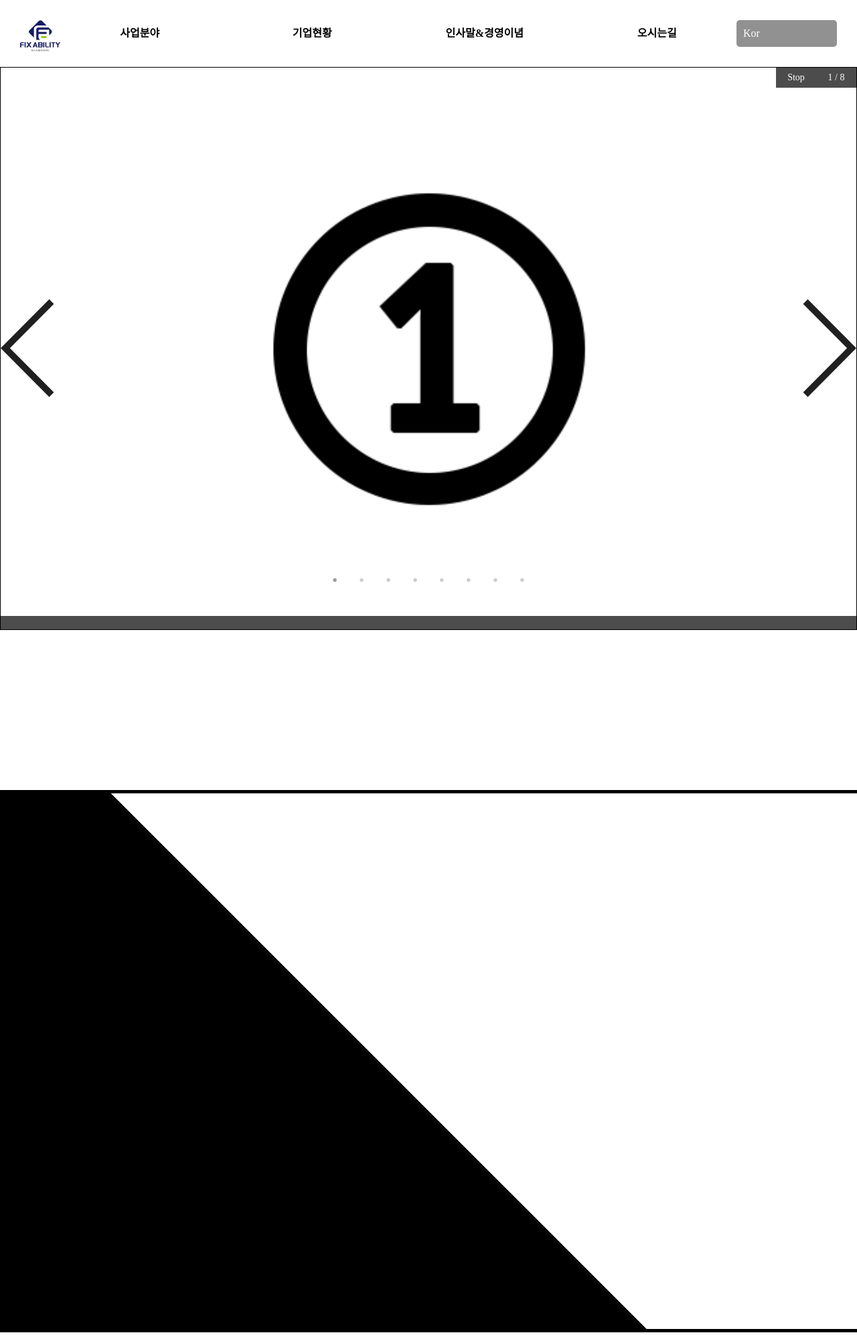
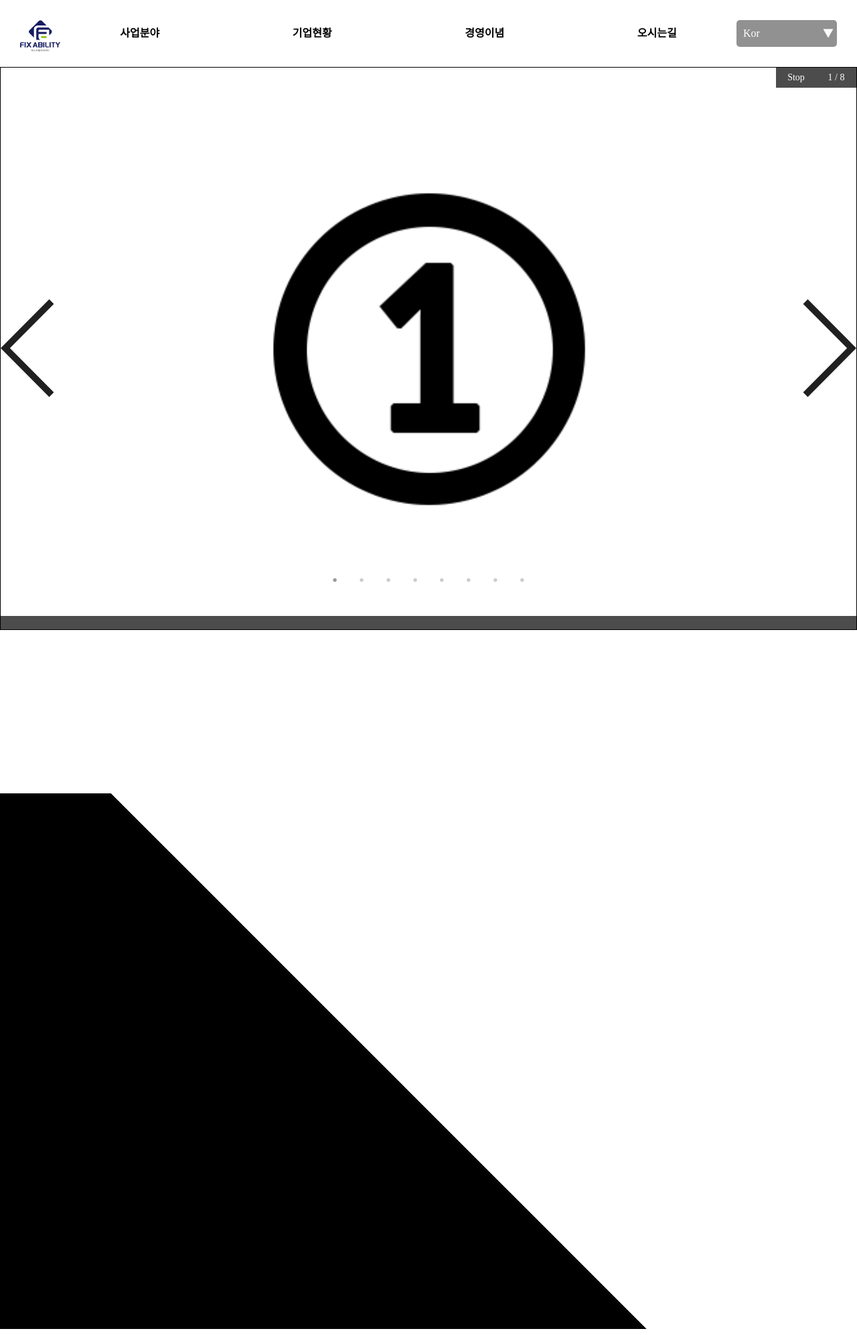
Before and after one commit to cl0cktree/company, a PHP site: page / in a window 1280 px wide. Shown: the top 1994 px of the page at 67% size. Run offline with PHP 8.4, Linux system fonts and the light colour scheme; some web fonts are replaced.

Commit message:
20201121_1
- 수정.

```diff
--- a/css/style.css
+++ b/css/style.css
@@ -82,12 +82,12 @@ textarea{box-sizing:border-box;}
 .header .nav .gnb-wrap li{display:block;box-sizing:border-box;width:25%;float:left;text-align:center;}
 .header .nav .gnb-wrap li a{display:inline-block;height:100px;line-height:100px;font-weight:600;text-decoration:none;}
 .header .language{position:absolute;width:150px;height:40px;line-height:40px;top:30px;right:30px;background:#919191;overflow:hidden;color:#fff;font-weight:500;border-radius:5px;}
-.header .language:after{background:url('../images/selectarrow.png');content:'';display:block;position:absolute;width:16px;height:16px;top:0px;right:5px;z-index:5;}
-.header .language div{text-align:left;padding-left:10px;}
+.header .language:before{content:'';background:url('../images/selectarrow.png');background-size:16px 16px;background-position:center;display:block;position:absolute;width:16px;height:16px;top:12px;right:5px;z-index:1;}
+.header .language li{text-align:left;padding-left:10px;}
 .section{width:100%;background:rgba(255,255,255,1);margin:0 auto;margin-top:100px;}
-.section .article{width:100%;min-height:100vh;border-top:0px solid #000; border-bottom:5px solid #000;margin:0 auto;overflow:hidden;}
+.section .article{width:100%;min-height:100vh;border-top:0px solid #000; border-bottom:5px solid #fff;margin:0 auto;overflow:hidden;}
 .section .article .container{width:200%;min-height:100vh;background:rgba(251,251,251,1);}
-.section .article .container.left{left:-100%;background:rgba(251,251,251,1);background:#000;transform: rotate(45deg);}
+.section .article .container.left{left:-100%;background:rgba(251,251,251,1);background:#000;transform: rotate(45deg);color:#fff;}
 .section .article .container.right{right:-100%;background:rgba(251,251,251,1);background:#000;transform: rotate(45deg);}
 .footer{width:100%;min-height:200px;background:dimgray;}
 
--- a/index.html
+++ b/index.html
@@ -73,7 +73,7 @@
 					</li>
 					<li class="gnb-3">
 						<a href="javascript:;" class="color_black">
-							인사말&경영이념
+							경영이념
 						</a>
 					</li>
 					<li class="gnb-4">
@@ -82,11 +82,11 @@
 						</a>
 					</li>
 				</ul>
-				<div class="language">
-					<div>Kor</div>
-					<div>Eng</div>
-					<div>Cha</div>
-				</div>
+				<ul class="language">
+					<li>Kor</li>
+					<li>Eng</li>
+					<li>Cha</li>
+				</ul>
 			</div>
 		</div>
 		<div class="section">
@@ -103,7 +103,7 @@
 			</div>
 			<div class="article_2 article">
 				<div class="container left">
-
+					dfgdfgdggfg
 				</div>
 			</div>
 			<div class="article_3 article">
```
